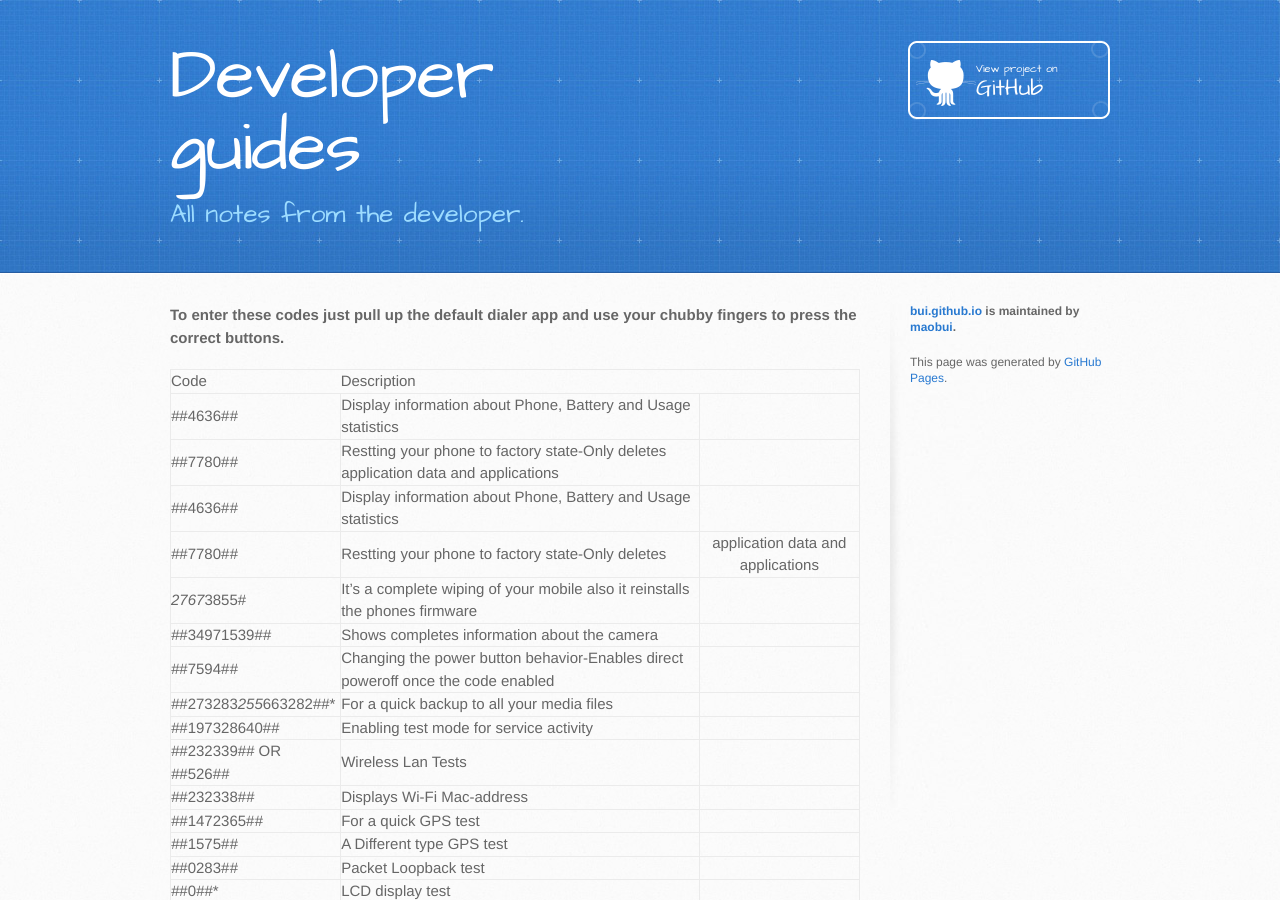
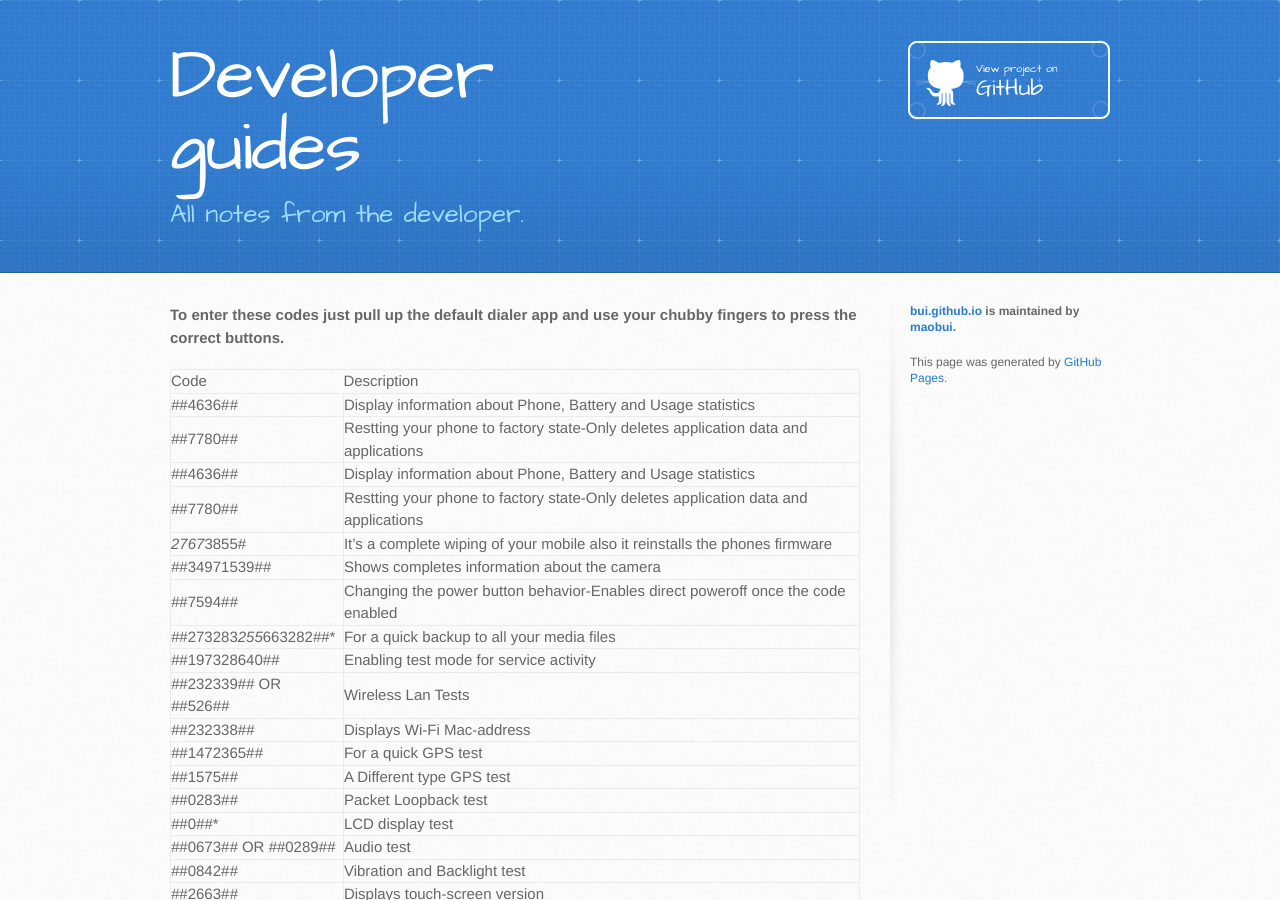
Before and after one commit to maobui/bui.github.io, a Jekyll site: the page built from docs/_posts/2019-12-26-android-hidden-codes.markdown, in a window 1280 px wide and 900 px high. Built offline with Jekyll 4.4.1, drawn with Linux system fonts in a browser that asks for light colours.

Commit message:
- update.

```diff
--- a/docs/_posts/2019-12-26-android-hidden-codes.markdown
+++ b/docs/_posts/2019-12-26-android-hidden-codes.markdown
@@ -12,7 +12,7 @@ categories: blog
 | *#*#4636#*#*                  | Display information about Phone, Battery and Usage statistics                         |
 | *#*#7780#*#*                  | Restting your phone to factory state-Only deletes application data and applications   |
 | *#*#4636#*#* 	                | Display information about Phone, Battery and Usage statistics                         |
-| *#*#7780#*#* 	                | Restting your phone to factory state-Only deletes | application data and applications |
+| *#*#7780#*#* 	                | Restting your phone to factory state-Only deletes application data and applications   |
 | *2767*3855# 	                | It’s a complete wiping of your mobile also it reinstalls the phones firmware          |
 | *#*#34971539#*#* 	            | Shows completes information about the camera                                          |
 | *#*#7594#*#* 	                | Changing the power button behavior-Enables direct poweroff once the code enabled      |
@@ -43,7 +43,6 @@ categories: blog
 | *#*#8351#*#* 	                | Enables voice dialing logging mode                                                    |
 | *#*#8350#*#* 	                | Disables voice dialing logging mode                                                   |
 | ##778 (+call) 	            | Brings up Epst menu                                                                   |
-|
 
 **Source**
 *   [xda-forum](https://www.xda-developers.com/codes-hidden-android/){:target="_blank"}
```
